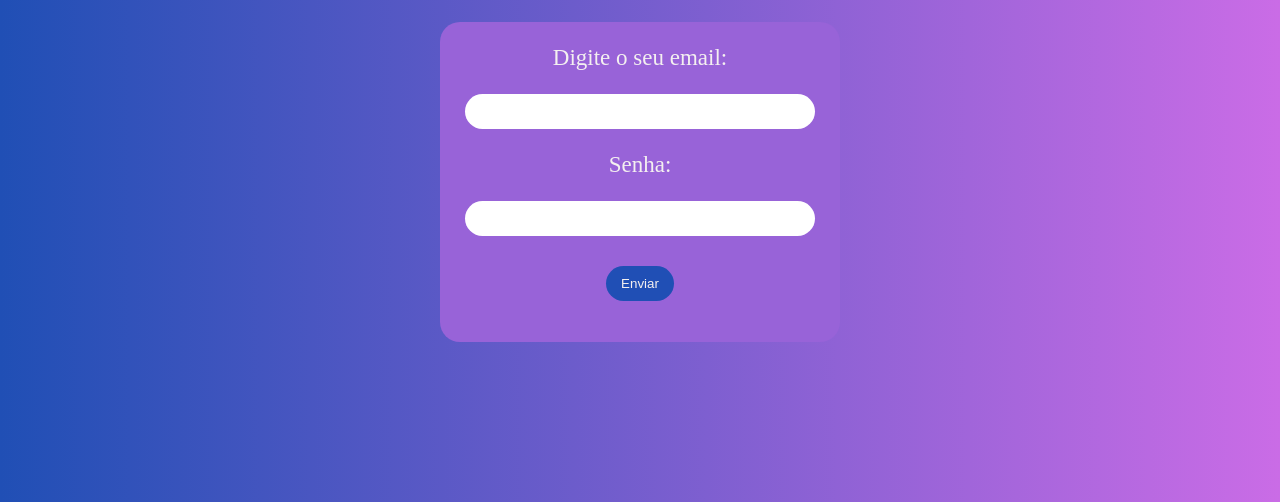
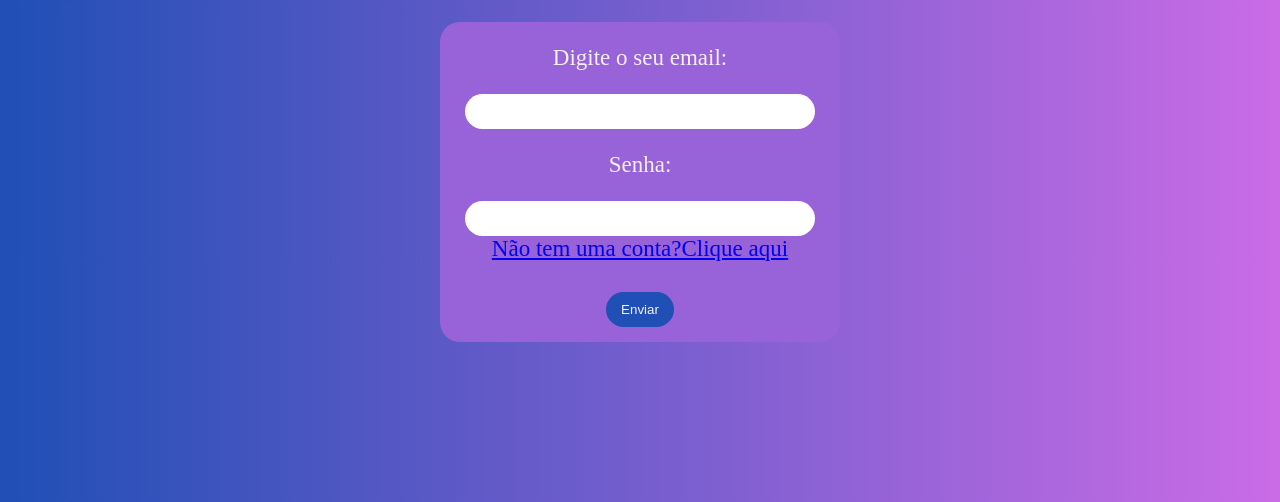
Before and after one commit to geovanagonclvs/relatorio-de-estudos, a Flask app: page / in a window 1280 px wide. Shown: the part 246-748 px from the top of the page. Run offline with Flask 3, Linux system fonts and the light colour scheme.

Commit message:
adicionei o link para a rota de contas

```diff
--- a/templates/login.html
+++ b/templates/login.html
@@ -19,6 +19,8 @@
                 </p>
                 <input type="password" name="senha" id="senha">
 
+                <a href="Não tem uma conta? Clique aqui">Não tem uma conta?Clique aqui</a>
+
                 <button type="button">Enviar</button>
             </div>
 
```
Also changed, not shown: templates/index.html (line endings or trailing spaces).
